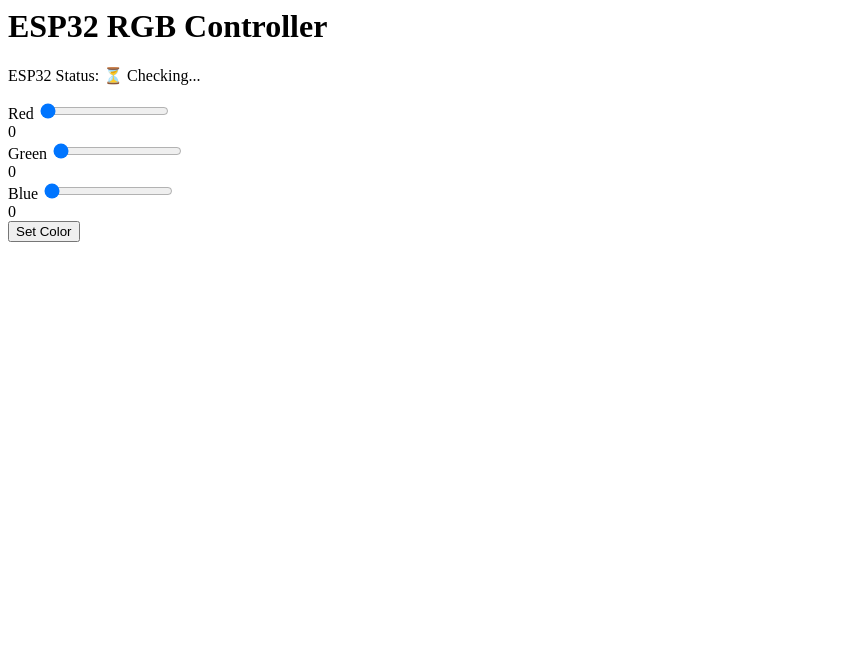
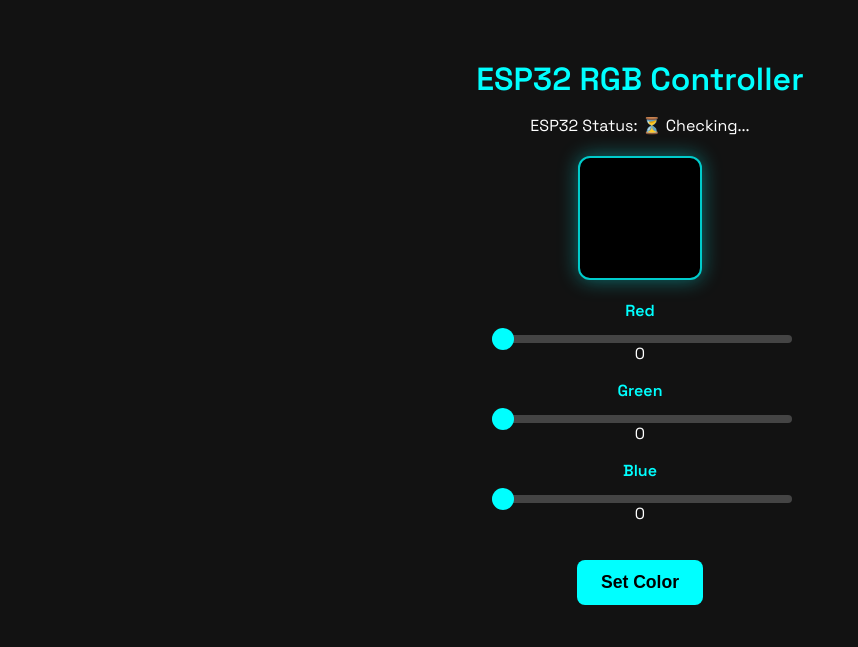
Before and after one commit to Zardaptor/esp32-rgb-uiWeb-UI-for-Firebase-ESP32-RGB-LED, a plain HTML site: page index.html in a window 1280 px wide. Shown: the whole page, without its empty margins (0-858 px from the left). Drawn offline with Linux system fonts and the light colour scheme; no server answers.

Commit message:
Update index.html

```diff
--- a/index.html
+++ b/index.html
@@ -1,3 +1,84 @@
+<!DOCTYPE html>
+<html lang="en">
+<head>
+  <meta charset="UTF-8" />
+  <meta name="viewport" content="width=device-width, initial-scale=1.0"/>
+  <title>ESP32 RGB Firebase Controller</title>
+  <link href="https://fonts.googleapis.com/css2?family=Space+Grotesk:wght@400;600&display=swap" rel="stylesheet">
+  <style>
+    body {
+      background-color: #121212;
+      color: #fff;
+      font-family: 'Space Grotesk', sans-serif;
+      text-align: center;
+      padding: 30px 16px;
+    }
+    h1 {
+      color: #00ffff;
+      font-size: 2rem;
+      margin-bottom: 10px;
+    }
+    #espStatus {
+      font-size: 1rem;
+      margin-bottom: 20px;
+    }
+    .color-preview {
+      width: 120px;
+      height: 120px;
+      margin: 20px auto;
+      border-radius: 12px;
+      border: 2px solid #00cccc;
+      box-shadow: 0 0 20px rgba(0,255,255,0.4);
+      background-color: rgb(0, 0, 0);
+      transition: background 0.3s;
+    }
+    .slider-row {
+      margin: 16px auto;
+      max-width: 300px;
+    }
+    label {
+      display: block;
+      margin-bottom: 6px;
+      font-weight: 600;
+      color: #00ffff;
+    }
+    input[type=range] {
+      width: 100%;
+      appearance: none;
+      height: 8px;
+      border-radius: 4px;
+      background: #444;
+      outline: none;
+      margin-bottom: 8px;
+    }
+    input[type=range]::-webkit-slider-thumb {
+      appearance: none;
+      width: 22px;
+      height: 22px;
+      border-radius: 50%;
+      background: #00ffff;
+      cursor: pointer;
+    }
+    .value {
+      font-size: 1rem;
+      margin-top: -8px;
+    }
+    button {
+      margin-top: 20px;
+      padding: 12px 24px;
+      font-size: 1.1rem;
+      border: none;
+      border-radius: 8px;
+      background: #00ffff;
+      color: #000;
+      font-weight: 600;
+      cursor: pointer;
+    }
+    button:hover {
+      background: #00cccc;
+    }
+  </style>
+</head>
 <body>
   <h1>ESP32 RGB Controller</h1>
   <p id="espStatus">ESP32 Status: ⏳ Checking...</p>
@@ -33,8 +114,8 @@
       databaseURL: "https://esp32ledsk-default-rtdb.asia-southeast1.firebasedatabase.app",
       projectId: "esp32ledsk",
       storageBucket: "esp32ledsk.appspot.com",
-      messagingSenderId: "597212475201", // ✅ Optional
-      appId: "1:597212475201:web:e43ada88bb36889588bbc0"               // ✅ Optional
+      messagingSenderId: "597212475201",
+      appId: "1:597212475201:web:e43ada88bb36889588bbc0"
     };
 
     const app = initializeApp(firebaseConfig);
@@ -63,7 +144,14 @@
       const r = parseInt(rSlider.value);
       const g = parseInt(gSlider.value);
       const b = parseInt(bSlider.value);
-      set(ref(db, 'led'), { r, g, b });
+
+      set(ref(db, 'led'), { r, g, b })
+        .then(() => {
+          console.log("✅ Color sent:", r, g, b);
+        })
+        .catch((error) => {
+          console.error("❌ Failed to send color:", error);
+        });
     }
 
     // Listen for ESP32 connection status
@@ -79,3 +167,4 @@
     updatePreview();
   </script>
 </body>
+</html>
```
